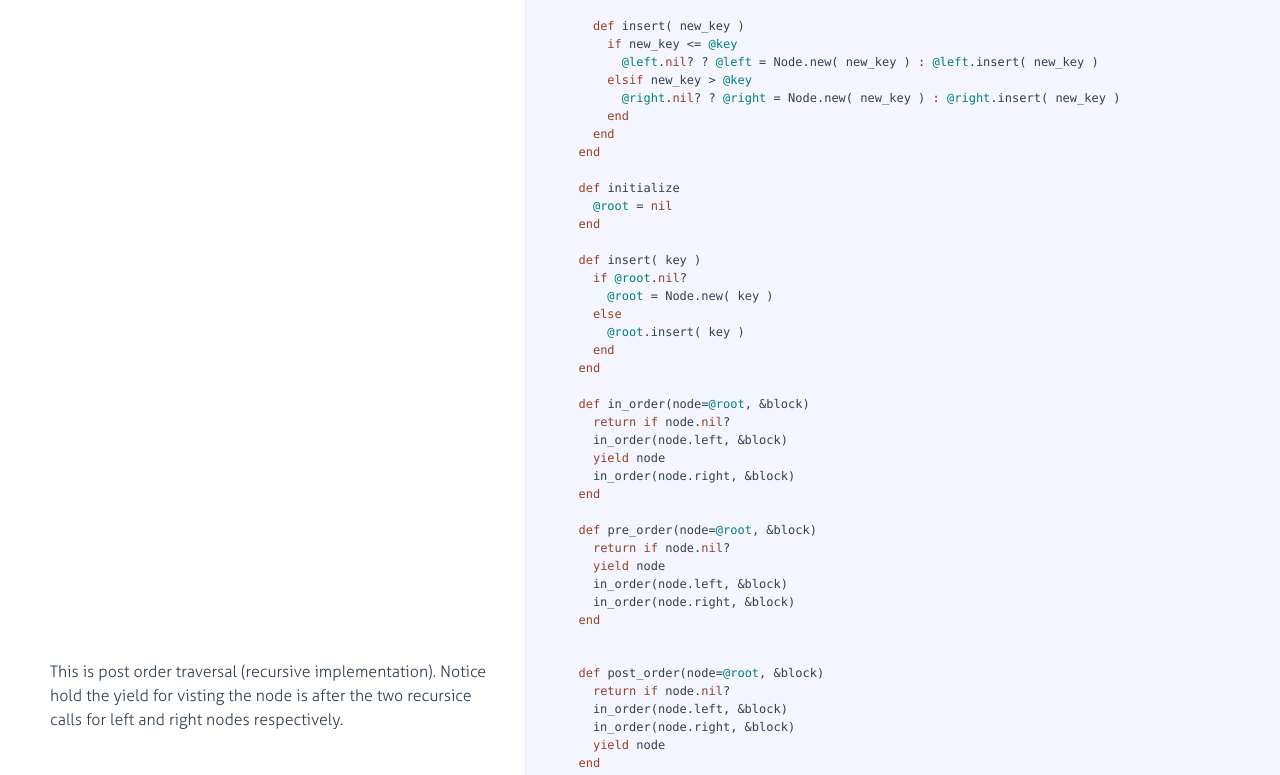
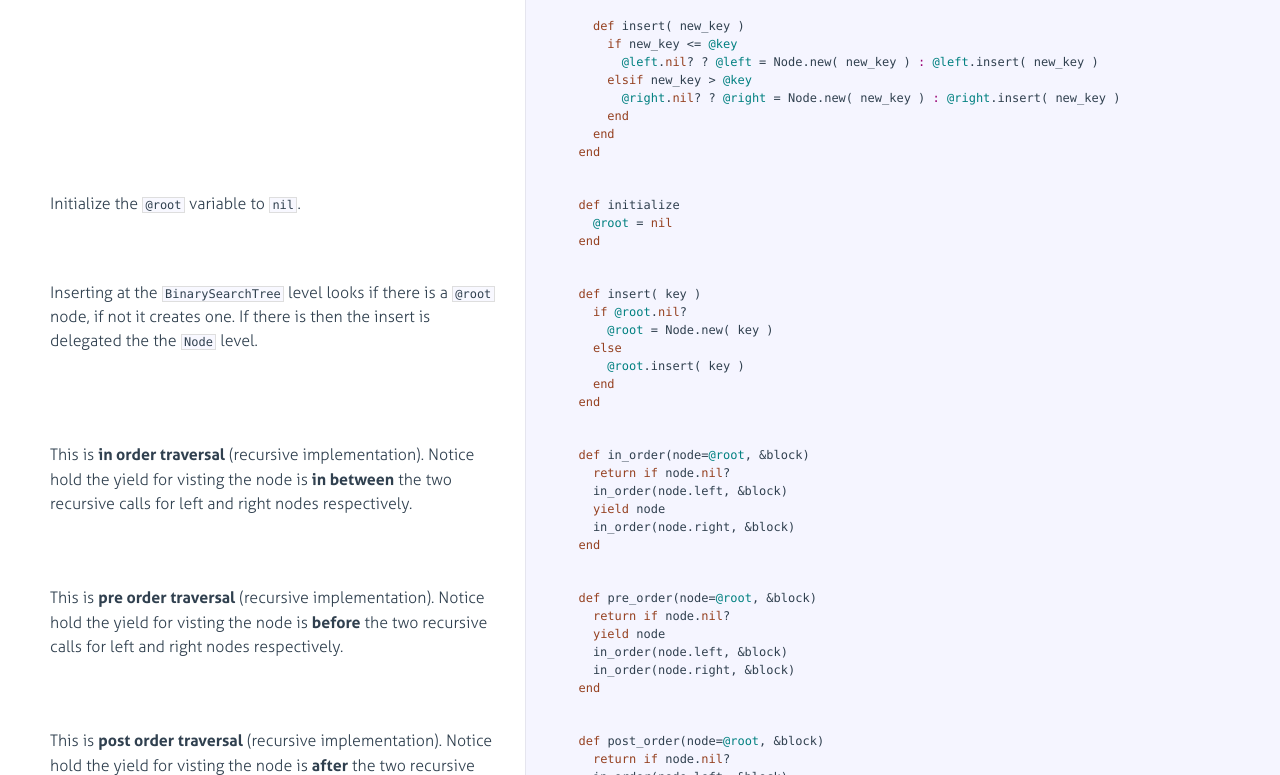
Before and after one commit to overture8/algorithms-and-structures-in-ruby, a plain HTML site: page binary_search_tree.html in a window 1280 px wide. Shown: the part 177-952 px from the top of the page. Drawn offline with Linux system fonts and the light colour scheme.

Commit message:
Update docs for bin tree

```diff
--- a/binary_search_tree.html
+++ b/binary_search_tree.html
@@ -79,32 +79,6 @@
         <span class="hljs-variable">@right</span>.<span class="hljs-keyword">nil</span>? ? <span class="hljs-variable">@right</span> = <span class="hljs-constant">Node</span>.new( new_key ) <span class="hljs-symbol">:</span> <span class="hljs-variable">@right</span>.insert( new_key )
       <span class="hljs-keyword">end</span>
     <span class="hljs-keyword">end</span>
-  <span class="hljs-keyword">end</span>
-
-  <span class="hljs-function"><span class="hljs-keyword">def</span> </span>initialize
-    <span class="hljs-variable">@root</span> = <span class="hljs-keyword">nil</span>
-  <span class="hljs-keyword">end</span>
-
-  <span class="hljs-function"><span class="hljs-keyword">def</span> </span>insert( key )
-    <span class="hljs-keyword">if</span> <span class="hljs-variable">@root</span>.<span class="hljs-keyword">nil</span>?
-      <span class="hljs-variable">@root</span> = <span class="hljs-constant">Node</span>.new( key )
-    <span class="hljs-keyword">else</span>
-      <span class="hljs-variable">@root</span>.insert( key )
-    <span class="hljs-keyword">end</span>
-  <span class="hljs-keyword">end</span>
-
-  <span class="hljs-function"><span class="hljs-keyword">def</span> </span>in_order(node=<span class="hljs-variable">@root</span>, &amp;block)
-    <span class="hljs-keyword">return</span> <span class="hljs-keyword">if</span> node.<span class="hljs-keyword">nil</span>?
-    in_order(node.left, &amp;block)
-    <span class="hljs-keyword">yield</span> node
-    in_order(node.right, &amp;block)
-  <span class="hljs-keyword">end</span>
-
-  <span class="hljs-function"><span class="hljs-keyword">def</span> </span>pre_order(node=<span class="hljs-variable">@root</span>, &amp;block)
-    <span class="hljs-keyword">return</span> <span class="hljs-keyword">if</span> node.<span class="hljs-keyword">nil</span>?
-    <span class="hljs-keyword">yield</span> node
-    in_order(node.left, &amp;block)
-    in_order(node.right, &amp;block)
   <span class="hljs-keyword">end</span></pre></div></div>
 
         </li>
@@ -116,9 +90,93 @@
               <div class="pilwrap ">
                 <a class="pilcrow" href="#section-2">&#182;</a>
               </div>
-              <p>This is post order traversal (recursive implementation).
-Notice hold the yield for visting the node is after the
-two recursice calls for left and right nodes respectively.</p>
+              <p>Initialize the <code>@root</code> variable to <code>nil</code>.</p>
+
+            </div>
+
+            <div class="content"><div class='highlight'><pre>  <span class="hljs-function"><span class="hljs-keyword">def</span> </span>initialize
+    <span class="hljs-variable">@root</span> = <span class="hljs-keyword">nil</span>
+  <span class="hljs-keyword">end</span></pre></div></div>
+
+        </li>
+
+
+        <li id="section-3">
+            <div class="annotation">
+
+              <div class="pilwrap ">
+                <a class="pilcrow" href="#section-3">&#182;</a>
+              </div>
+              <p>Inserting at the <code>BinarySearchTree</code> level looks if there is a
+<code>@root</code> node, if not it creates one.  If there is then the insert
+is delegated the the <code>Node</code> level.</p>
+
+            </div>
+
+            <div class="content"><div class='highlight'><pre>  <span class="hljs-function"><span class="hljs-keyword">def</span> </span>insert( key )
+    <span class="hljs-keyword">if</span> <span class="hljs-variable">@root</span>.<span class="hljs-keyword">nil</span>?
+      <span class="hljs-variable">@root</span> = <span class="hljs-constant">Node</span>.new( key )
+    <span class="hljs-keyword">else</span>
+      <span class="hljs-variable">@root</span>.insert( key )
+    <span class="hljs-keyword">end</span>
+  <span class="hljs-keyword">end</span></pre></div></div>
+
+        </li>
+
+
+        <li id="section-4">
+            <div class="annotation">
+
+              <div class="pilwrap ">
+                <a class="pilcrow" href="#section-4">&#182;</a>
+              </div>
+              <p>This is <strong>in order traversal</strong> (recursive implementation).
+Notice hold the yield for visting the node is <strong>in between</strong> the
+two recursive calls for left and right nodes respectively.</p>
+
+            </div>
+
+            <div class="content"><div class='highlight'><pre>  <span class="hljs-function"><span class="hljs-keyword">def</span> </span>in_order(node=<span class="hljs-variable">@root</span>, &amp;block)
+    <span class="hljs-keyword">return</span> <span class="hljs-keyword">if</span> node.<span class="hljs-keyword">nil</span>?
+    in_order(node.left, &amp;block)
+    <span class="hljs-keyword">yield</span> node
+    in_order(node.right, &amp;block)
+  <span class="hljs-keyword">end</span></pre></div></div>
+
+        </li>
+
+
+        <li id="section-5">
+            <div class="annotation">
+
+              <div class="pilwrap ">
+                <a class="pilcrow" href="#section-5">&#182;</a>
+              </div>
+              <p>This is <strong>pre order traversal</strong> (recursive implementation).
+Notice hold the yield for visting the node is <strong>before</strong> the
+two recursive calls for left and right nodes respectively.</p>
+
+            </div>
+
+            <div class="content"><div class='highlight'><pre>  <span class="hljs-function"><span class="hljs-keyword">def</span> </span>pre_order(node=<span class="hljs-variable">@root</span>, &amp;block)
+    <span class="hljs-keyword">return</span> <span class="hljs-keyword">if</span> node.<span class="hljs-keyword">nil</span>?
+    <span class="hljs-keyword">yield</span> node
+    in_order(node.left, &amp;block)
+    in_order(node.right, &amp;block)
+  <span class="hljs-keyword">end</span></pre></div></div>
+
+        </li>
+
+
+        <li id="section-6">
+            <div class="annotation">
+
+              <div class="pilwrap ">
+                <a class="pilcrow" href="#section-6">&#182;</a>
+              </div>
+              <p>This is <strong>post order traversal</strong> (recursive implementation).
+Notice hold the yield for visting the node is <strong>after</strong> the
+two recursive calls for left and right nodes respectively.</p>
 
             </div>
 
```
